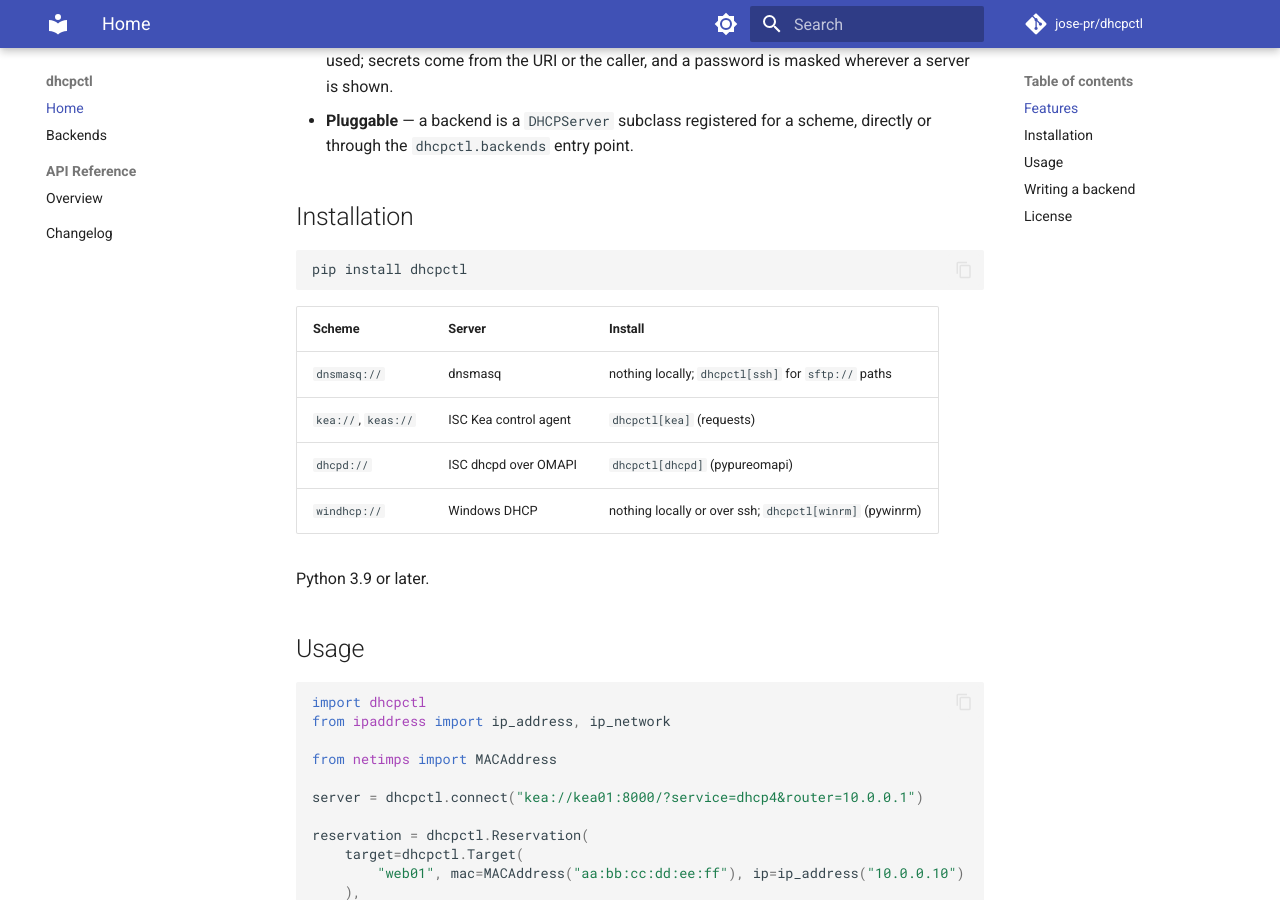
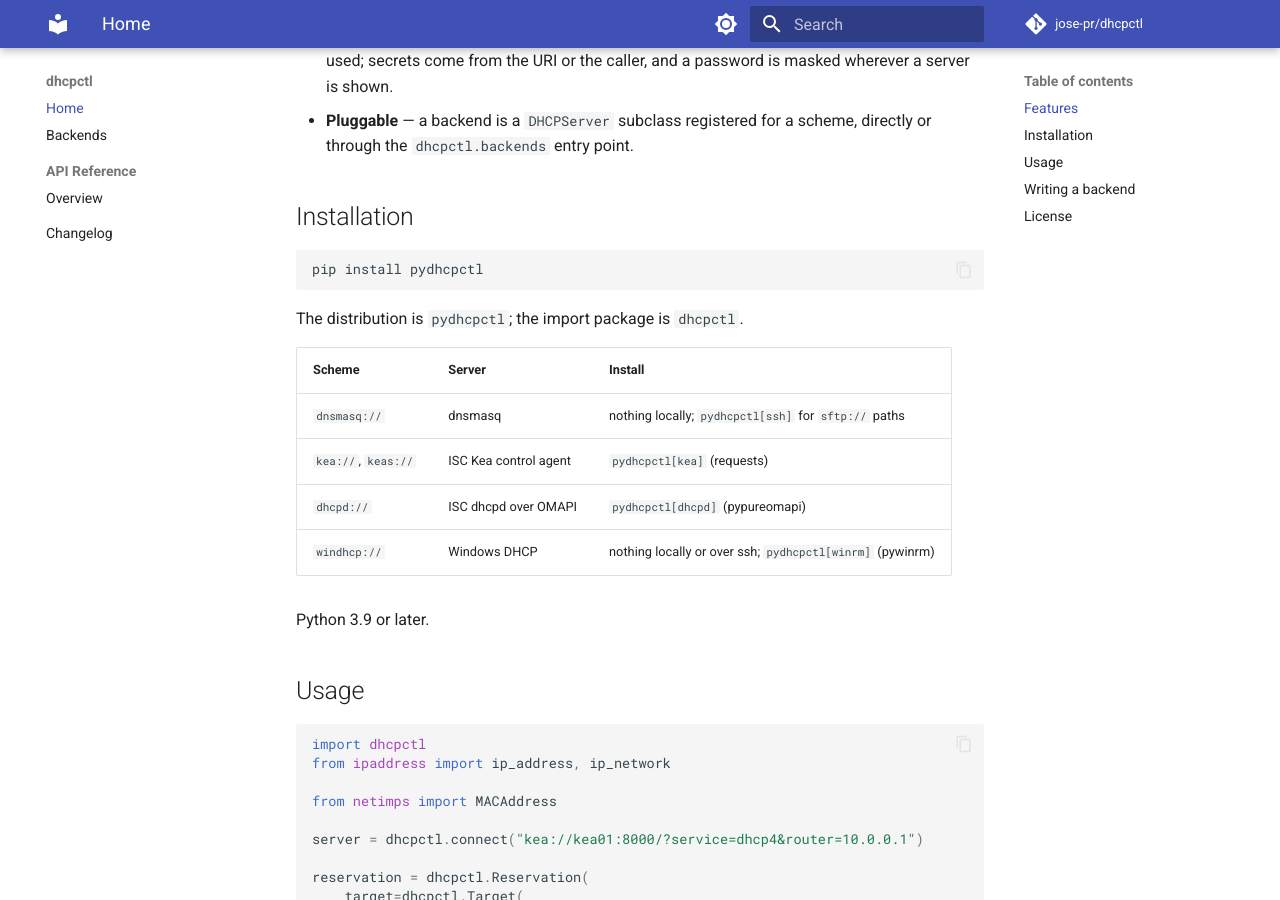
Before and after one commit to jose-pr/dhcpctl, an MkDocs documentation site: the page built from docs/index.md, in a window 1280 px wide and 900 px high, scrolled down 792 px. Built offline with MkDocs 1.6.1 and Material for MkDocs 9.7.7, drawn with Linux system fonts in a browser that asks for light colours; comment, search, counter and statistics services are not loaded.

Commit message:
docs: install as pydhcpctl, import as dhcpctl

````diff
--- a/README.md
+++ b/README.md
@@ -1,7 +1,7 @@
 # dhcpctl
 
-[![Version](https://img.shields.io/pypi/v/dhcpctl.svg)](https://pypi.org/project/dhcpctl/)
-[![Python versions](https://img.shields.io/pypi/pyversions/dhcpctl.svg)](https://pypi.org/project/dhcpctl/)
+[![Version](https://img.shields.io/pypi/v/pydhcpctl.svg)](https://pypi.org/project/pydhcpctl/)
+[![Python versions](https://img.shields.io/pypi/pyversions/pydhcpctl.svg)](https://pypi.org/project/pydhcpctl/)
 [![License: MIT](https://img.shields.io/badge/license-MIT-blue.svg)](https://github.com/jose-pr/dhcpctl/blob/main/LICENSE)
 [![Docs](https://img.shields.io/badge/docs-latest-blue.svg)](https://jose-pr.github.io/dhcpctl/)
 [![CI](https://img.shields.io/github/actions/workflow/status/jose-pr/dhcpctl/test.yml)](https://github.com/jose-pr/dhcpctl/actions/workflows/test.yml)
@@ -38,15 +38,17 @@ Documentation: <https://jose-pr.github.io/dhcpctl/>.
 ## Installation
 
 ```bash
-pip install dhcpctl
+pip install pydhcpctl
 ```
+
+The distribution is `pydhcpctl`; the import package is `dhcpctl`.
 
 | Scheme | Server | Install |
 | --- | --- | --- |
-| `dnsmasq://` | dnsmasq | nothing locally; `dhcpctl[ssh]` for `sftp://` paths |
-| `kea://`, `keas://` | ISC Kea control agent | `dhcpctl[kea]` (requests) |
-| `dhcpd://` | ISC dhcpd over OMAPI | `dhcpctl[dhcpd]` (pypureomapi) |
-| `windhcp://` | Windows DHCP | nothing locally or over ssh; `dhcpctl[winrm]` (pywinrm) |
+| `dnsmasq://` | dnsmasq | nothing locally; `pydhcpctl[ssh]` for `sftp://` paths |
+| `kea://`, `keas://` | ISC Kea control agent | `pydhcpctl[kea]` (requests) |
+| `dhcpd://` | ISC dhcpd over OMAPI | `pydhcpctl[dhcpd]` (pypureomapi) |
+| `windhcp://` | Windows DHCP | nothing locally or over ssh; `pydhcpctl[winrm]` (pywinrm) |
 
 Python 3.9 or later.
 
````
Also changed, not shown: AGENTS.md (+3 -0 lines), CHANGELOG.md (+1 -0 lines), docs/backends.md (+4 -4 lines), src/dhcpctl/AGENTS.md (+2 -2 lines).
